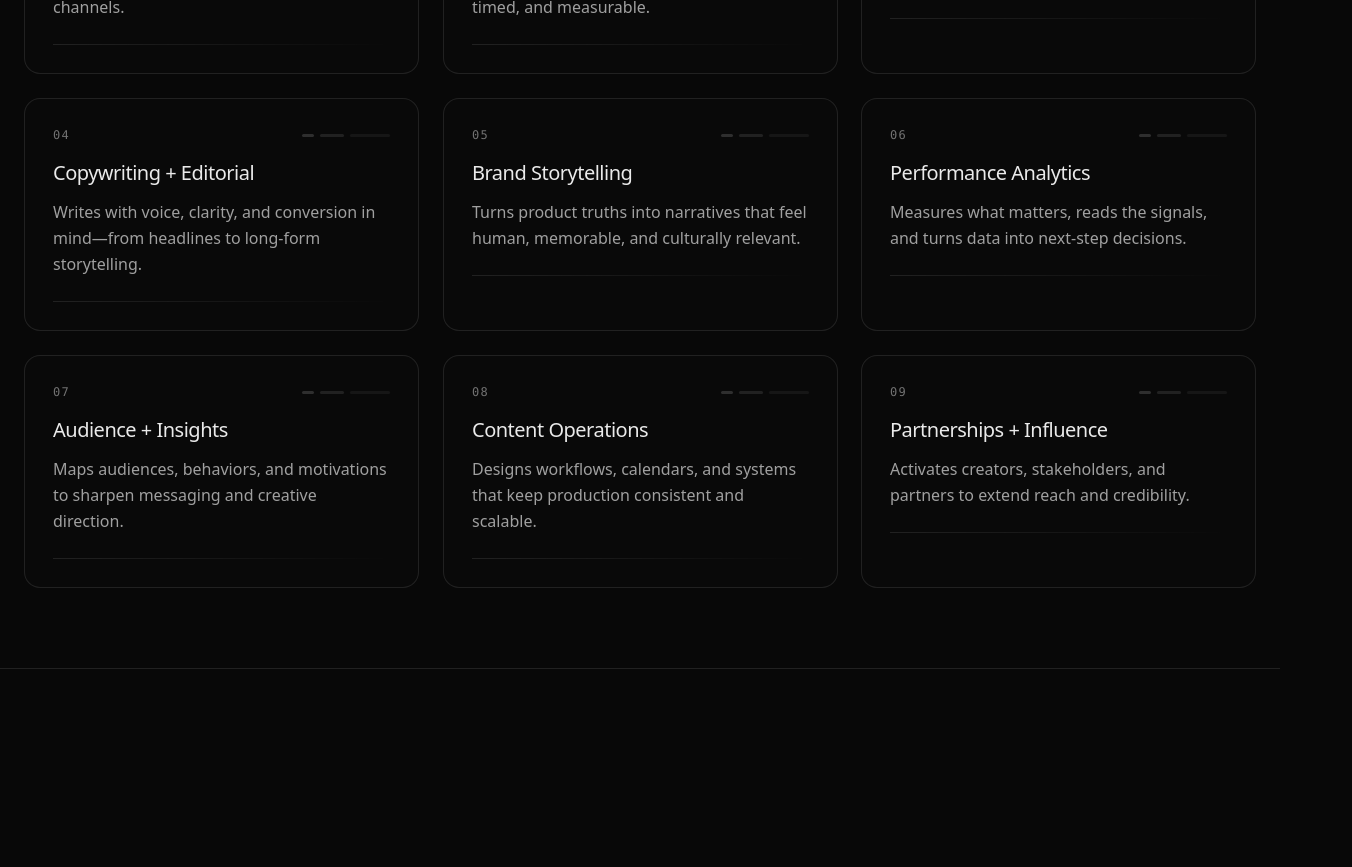
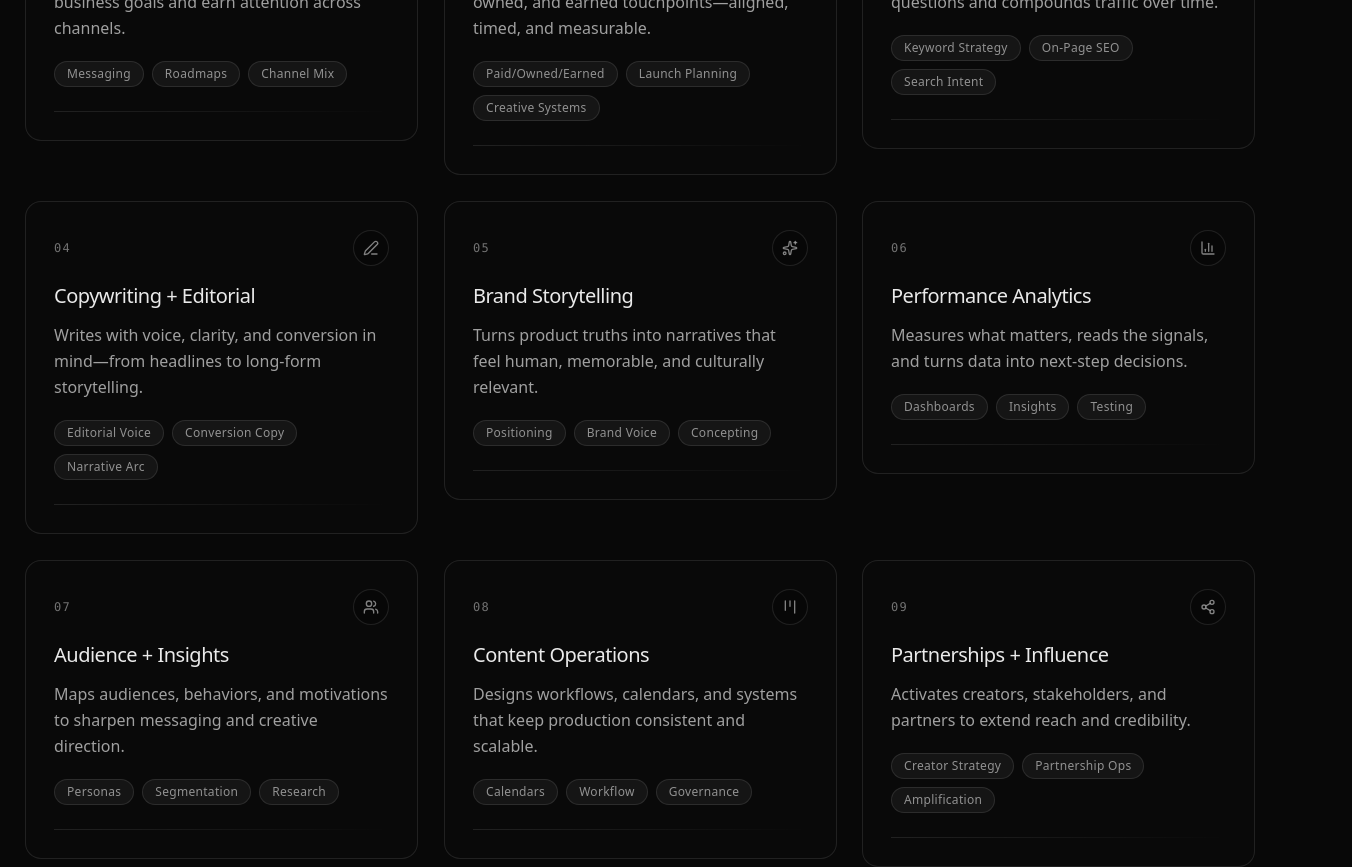
Before and after one commit to sarahsarahsarahX3/Personal-website-, a Next.js app: page / in a window 1280 px wide. Shown: the part 1180-2047 px from the top of the page, 1352 px wide, since content can reach past the window. Built offline with nearby package versions, Linux system fonts and the light colour scheme; a web font is replaced by a local one.

Commit message:
value change

```diff
--- a/app/components/home/ValueSection.tsx
+++ b/app/components/home/ValueSection.tsx
@@ -1,39 +1,77 @@
-const valueItems = [
+import type { LucideIcon } from "lucide-react";
+import {
+  BarChart3,
+  Compass,
+  Kanban,
+  Megaphone,
+  PenLine,
+  Search,
+  Share2,
+  Sparkles,
+  Users,
+} from "lucide-react";
+
+type ValueItem = {
+  title: string;
+  description: string;
+  capabilities: [string, string, string];
+  Icon: LucideIcon;
+};
+
+const valueItems: ValueItem[] = [
   {
     title: "Content Strategy",
     description: "Plans content ecosystems that ladder up to business goals and earn attention across channels.",
+    capabilities: ["Messaging", "Roadmaps", "Channel Mix"],
+    Icon: Compass,
   },
   {
     title: "Integrated Campaigns",
     description: "Builds cohesive launches across paid, owned, and earned touchpoints—aligned, timed, and measurable.",
+    capabilities: ["Paid/Owned/Earned", "Launch Planning", "Creative Systems"],
+    Icon: Megaphone,
   },
   {
     title: "SEO + Search Strategy",
     description: "Creates search-led content that answers real questions and compounds traffic over time.",
+    capabilities: ["Keyword Strategy", "On-Page SEO", "Search Intent"],
+    Icon: Search,
   },
   {
     title: "Copywriting + Editorial",
     description: "Writes with voice, clarity, and conversion in mind—from headlines to long-form storytelling.",
+    capabilities: ["Editorial Voice", "Conversion Copy", "Narrative Arc"],
+    Icon: PenLine,
   },
   {
     title: "Brand Storytelling",
     description: "Turns product truths into narratives that feel human, memorable, and culturally relevant.",
+    capabilities: ["Positioning", "Brand Voice", "Concepting"],
+    Icon: Sparkles,
   },
   {
     title: "Performance Analytics",
     description: "Measures what matters, reads the signals, and turns data into next-step decisions.",
+    capabilities: ["Dashboards", "Insights", "Testing"],
+    Icon: BarChart3,
   },
   {
     title: "Audience + Insights",
     description: "Maps audiences, behaviors, and motivations to sharpen messaging and creative direction.",
+    capabilities: ["Personas", "Segmentation", "Research"],
+    Icon: Users,
   },
   {
     title: "Content Operations",
     description: "Designs workflows, calendars, and systems that keep production consistent and scalable.",
+    capabilities: ["Calendars", "Workflow", "Governance"],
+    Icon: Kanban,
   },
   {
     title: "Partnerships + Influence",
     description: "Activates creators, stakeholders, and partners to extend reach and credibility.",
+    capabilities: ["Creator Strategy", "Partnership Ops", "Amplification"],
+    Icon: Share2,
   },
 ];
 
@@ -52,27 +90,39 @@ export function ValueSection() {
           {valueItems.map((item, index) => (
             <div
               key={item.title}
-              className="group relative overflow-hidden rounded-2xl border border-white/10 bg-surface-alt/20 p-7 transition will-change-transform hover:-translate-y-1 hover:border-accent/40"
+              className="group relative rounded-2xl p-[1px] transition will-change-transform hover:-translate-y-1"
             >
+              {/* Thin animated border/glow */}
+              <div className="pointer-events-none absolute inset-0 rounded-2xl bg-gradient-to-r from-accent/0 via-accent/35 to-accent/0 bg-[length:200%_100%] bg-[position:0%_0%] opacity-0 transition-[opacity,background-position] duration-500 group-hover:opacity-100 group-hover:bg-[position:100%_0%]" />
+
               <div className="pointer-events-none absolute inset-0 opacity-0 transition-opacity duration-300 group-hover:opacity-100">
                 <div className="absolute inset-0 bg-gradient-to-br from-accent/10 via-transparent to-transparent" />
                 <div className="absolute -right-24 -top-24 h-48 w-48 rounded-full bg-accent/10 blur-2xl" />
               </div>
 
-              <div className="relative">
+              <div className="relative overflow-hidden rounded-2xl border border-white/10 bg-surface-alt/20 p-7 transition-colors duration-300 group-hover:border-accent/30">
                 <div className="mb-4 flex items-center justify-between">
                   <span className="font-mono text-xs tracking-widest text-text-secondary/70">
                     {String(index + 1).padStart(2, "0")}
                   </span>
-                  <div className="flex items-center gap-1.5">
-                    <span className="h-[3px] w-3 rounded-full bg-white/15 transition-colors duration-300 group-hover:bg-accent/60" />
-                    <span className="h-[3px] w-6 rounded-full bg-white/10 transition-colors duration-300 group-hover:bg-accent/40" />
-                    <span className="h-[3px] w-10 rounded-full bg-white/5 transition-all duration-300 group-hover:w-14 group-hover:bg-accent/25" />
+                  <div className="grid h-9 w-9 place-items-center rounded-full border border-white/10 bg-surface/40 transition-colors duration-300 group-hover:border-accent/40">
+                    <item.Icon className="h-4 w-4 text-text-secondary/80 transition duration-300 group-hover:scale-110 group-hover:text-accent" />
                   </div>
                 </div>
 
                 <h3 className="text-xl font-medium tracking-tight">{item.title}</h3>
                 <p className="mt-3 text-text-secondary leading-relaxed">{item.description}</p>
+
+                <div className="mt-5 flex flex-wrap gap-2">
+                  {item.capabilities.map((capability) => (
+                    <span
+                      key={capability}
+                      className="rounded-full border border-white/10 bg-white/5 px-3 py-1 text-xs tracking-wide text-text-secondary/90 transition-colors duration-300 group-hover:border-white/15 group-hover:bg-white/7"
+                    >
+                      {capability}
+                    </span>
+                  ))}
+                </div>
 
                 <div className="mt-6 h-px w-full bg-gradient-to-r from-white/10 via-white/5 to-transparent" />
               </div>
```
